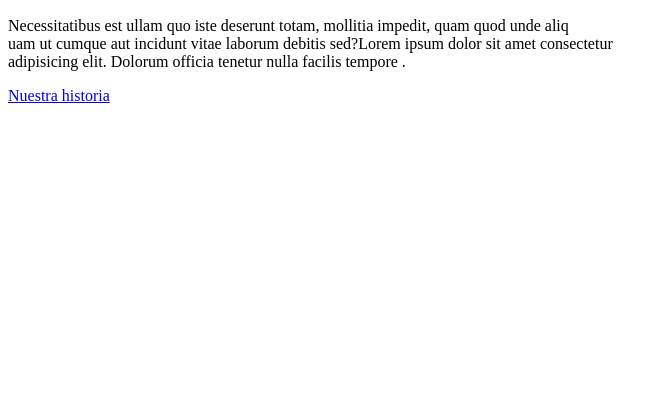
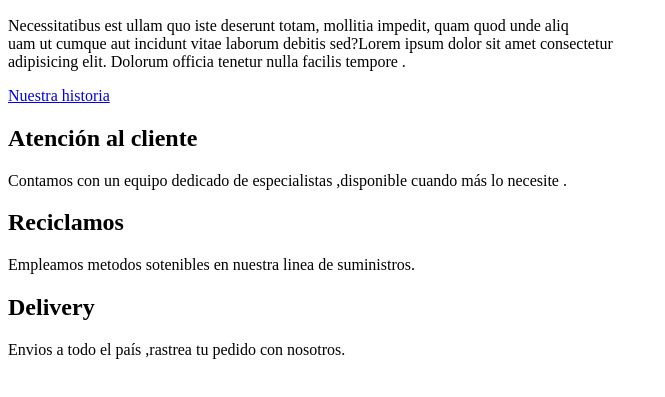
Before and after one commit to RosaChumbimune/Haworthia-venta-oneline, a plain HTML site: page index.html in a window 1280 px wide. Shown: the part 227-624 px from the top of the page, without its empty margins (0-665 px from the left). Drawn offline with Linux system fonts and the light colour scheme.

Commit message:
Seccion de tarjetas

```diff
--- a/index.html
+++ b/index.html
@@ -12,9 +12,10 @@
     <header>
         <section>
             <nav>
-               <a href="#">
-                   <img src="https://cdn0.iconfinder.com/data/icons/nature-life-line-art/128/succulent-haworthia-cooperi-ol-512.png" alt="logo" width="40px">
-               </a>
+                <a href="#">
+                    <img src="https://cdn0.iconfinder.com/data/icons/nature-life-line-art/128/succulent-haworthia-cooperi-ol-512.png"
+                        alt="logo" width="40px">
+                </a>
 
                 <ul>
                     <li>
@@ -38,17 +39,34 @@
         <article>
             <h1>Haworthia</h1>
             <h2>Agrega algo de color y vida a tus espacios favoritos</h2>
-            <p > Necessitatibus est ullam quo iste deserunt totam, mollitia impedit, quam quod
+            <p> Necessitatibus est ullam quo iste deserunt totam, mollitia impedit, quam quod
                 unde aliq<br>
                 uam ut cumque aut incidunt vitae laborum debitis sed?Lorem ipsum dolor sit amet consectetur<br>
                 adipisicing elit. Dolorum officia tenetur nulla facilis tempore .</p>
-                <div >
-                    <a href="#" >Nuestra historia</a>
-               </div>
+            <div>
+                <a href="#">Nuestra historia</a>
+            </div>
         </article>
         <article>
+            <section>
 
+                <article>
+                    <h2>Atención al cliente</h2>
+                    <p>Contamos con un equipo dedicado de especialistas ,disponible cuando más
+                        lo necesite .</p>
+                </article>
 
+                <article>
+                    <h2>Reciclamos</h2>
+                    <p>Empleamos metodos sotenibles en nuestra linea de suministros.</p>
+                </article>
+
+                <article>
+                    <h2>Delivery</h2>
+                    <p>Envios a todo el país ,rastrea tu pedido con nosotros.</p>
+                </article>
+
+            </section>
         </article>
     </main>
 
```
